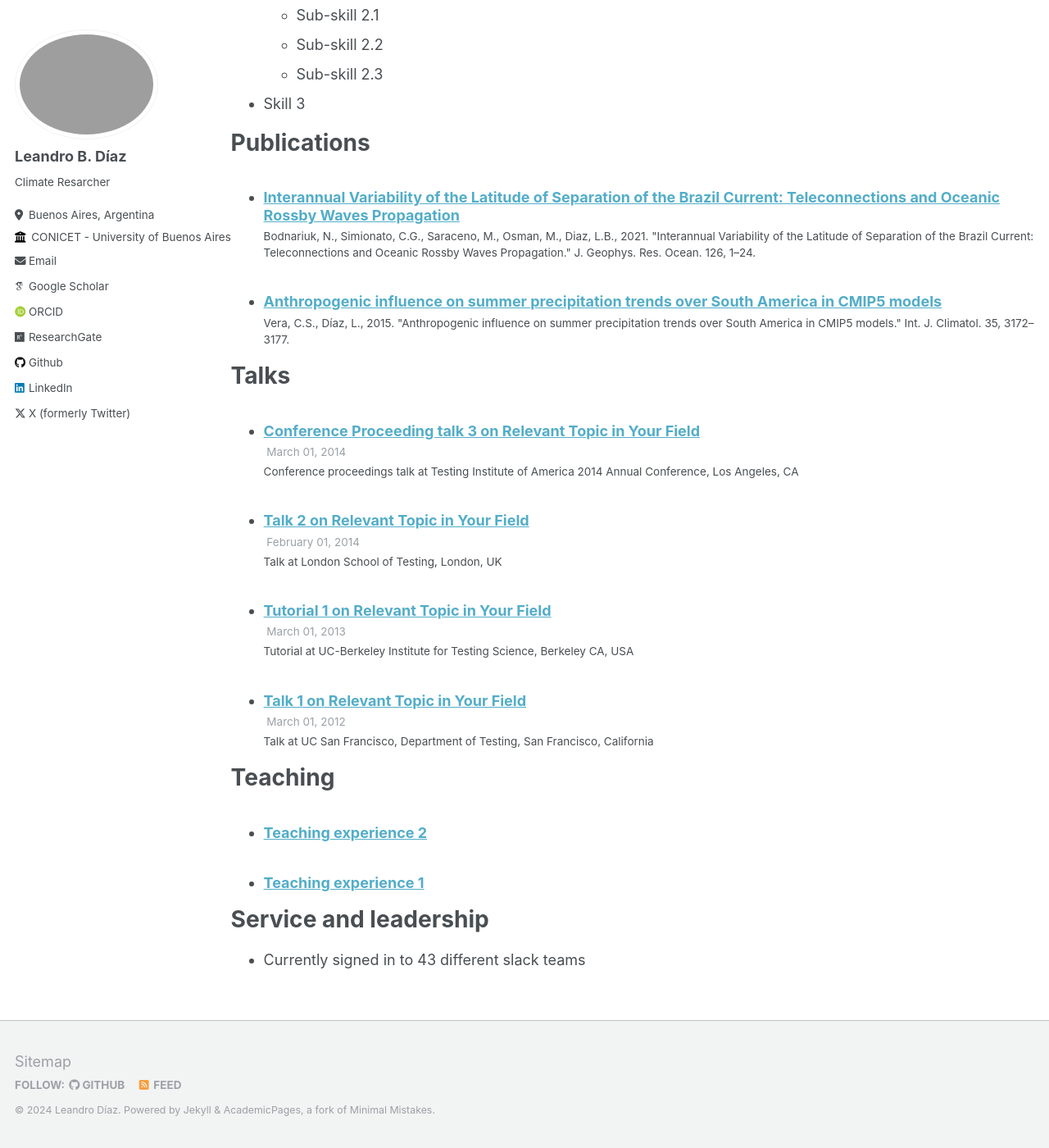
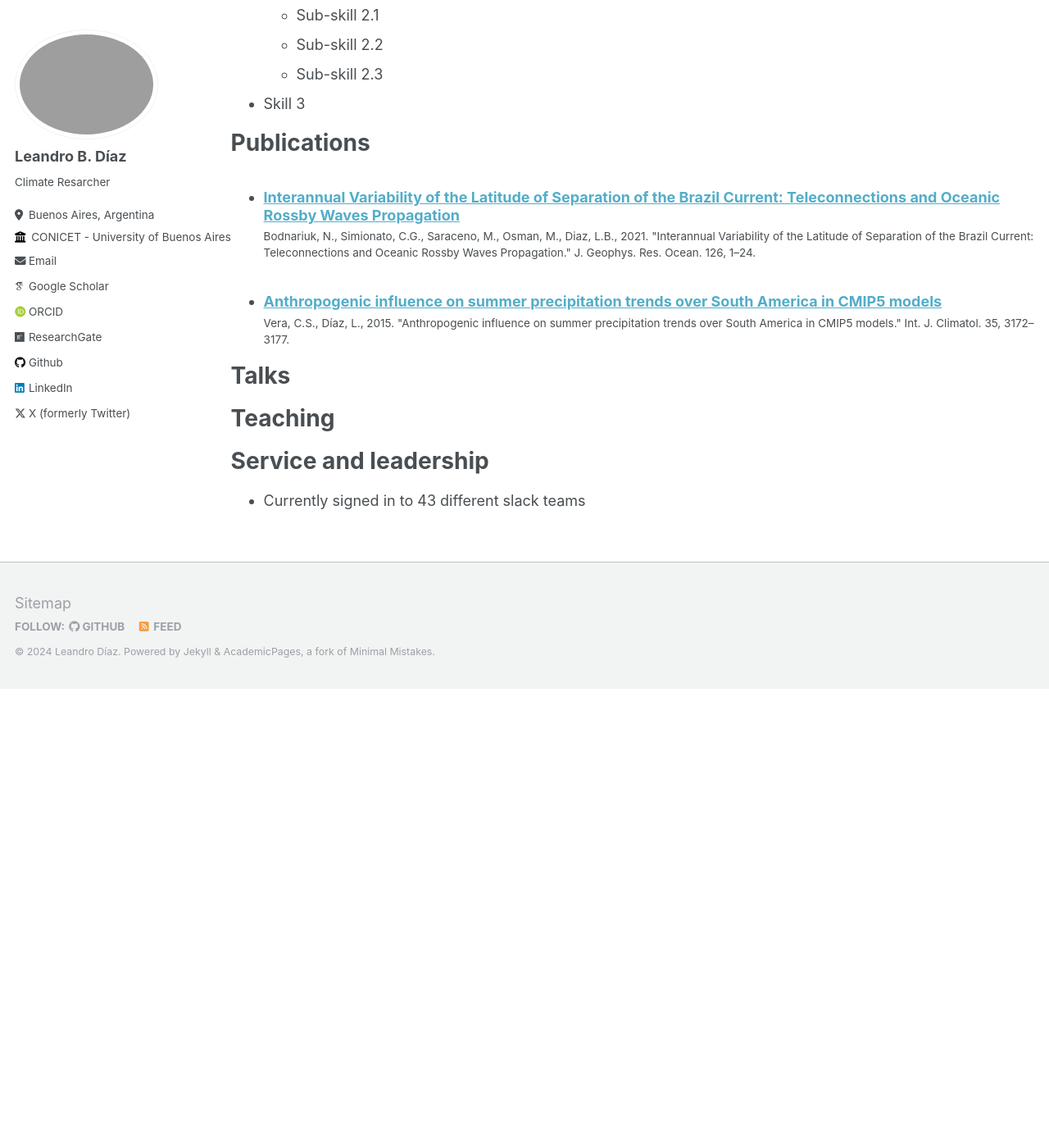
Before and after one commit to lbdiaz/lbdiaz.github.io, a Jekyll site: the page built from _pages/cv.md, in a window 1280 px wide and 1400 px high, scrolled down 941 px. Shown: the whole window at 82% size. Built offline with Jekyll 4.4.1, drawn with Linux system fonts in a browser that asks for light colours; some web fonts are replaced; after the commit the page ends 1781 px from its top, so only the background shows below that.

Commit message:
initial updates

```diff
--- a/_data/navigation.yml
+++ b/_data/navigation.yml
@@ -16,8 +16,8 @@
   - title: "Outreach"
     url: /outreach/
 
-  - title: "CV"
-    url: /cv/
+  #- title: "CV"
+  #  url: /cv/
 
   - title: "Blog"
     url: /blog/
--- a/_talks/2012-03-01-talk-1.md
+++ /dev/null
@@ -1,11 +0,0 @@
----
-title: "Talk 1 on Relevant Topic in Your Field"
-collection: talks
-type: "Talk"
-permalink: /talks/2012-03-01-talk-1
-venue: "UC San Francisco, Department of Testing"
-date: 2012-03-01
-location: "San Francisco, California"
----
-
-This is a description of your talk, which is a markdown files that can be all markdown-ified like any other post. Yay markdown!
--- a/_talks/2013-03-01-tutorial-1.md
+++ /dev/null
@@ -1,13 +0,0 @@
----
-title: "Tutorial 1 on Relevant Topic in Your Field"
-collection: talks
-type: "Tutorial"
-permalink: /talks/2013-03-01-tutorial-1
-venue: "UC-Berkeley Institute for Testing Science"
-date: 2013-03-01
-location: "Berkeley CA, USA"
----
-
-[More information here](http://exampleurl.com)
-
-This is a description of your tutorial, note the different field in type. This is a markdown files that can be all markdown-ified like any other post. Yay markdown!
--- a/_talks/2014-02-01-talk-2.md
+++ /dev/null
@@ -1,13 +0,0 @@
----
-title: "Talk 2 on Relevant Topic in Your Field"
-collection: talks
-type: "Talk"
-permalink: /talks/2014-02-01-talk-2
-venue: "London School of Testing"
-date: 2014-02-01
-location: "London, UK"
----
-
-[More information here](http://example2.com)
-
-This is a description of your talk, which is a markdown files that can be all markdown-ified like any other post. Yay markdown!
--- a/_talks/2014-03-01-talk-3.md
+++ /dev/null
@@ -1,11 +0,0 @@
----
-title: "Conference Proceeding talk 3 on Relevant Topic in Your Field"
-collection: talks
-type: "Conference proceedings talk"
-permalink: /talks/2014-03-01-talk-3
-venue: "Testing Institute of America 2014 Annual Conference"
-date: 2014-03-01
-location: "Los Angeles, CA"
----
-
-This is a description of your conference proceedings talk, note the different field in type. You can put anything in this field.
--- a/_teaching/2014-spring-teaching-1.md
+++ /dev/null
@@ -1,20 +0,0 @@
----
-title: "Teaching experience 1"
-collection: teaching
-type: "Undergraduate course"
-permalink: /teaching/2014-spring-teaching-1
-venue: "University 1, Department"
-date: 2014-01-01
-location: "City, Country"
----
-
-This is a description of a teaching experience. You can use markdown like any other post.
-
-Heading 1
-======
-
-Heading 2
-======
-
-Heading 3
-======
--- a/_teaching/2015-spring-teaching-2.md
+++ /dev/null
@@ -1,20 +0,0 @@
----
-title: "Teaching experience 2"
-collection: teaching
-type: "Workshop"
-permalink: /teaching/2015-spring-teaching-1
-venue: "University 1, Department"
-date: 2015-01-01
-location: "City, Country"
----
-
-This is a description of a teaching experience. You can use markdown like any other post.
-
-Heading 1
-======
-
-Heading 2
-======
-
-Heading 3
-======
```
